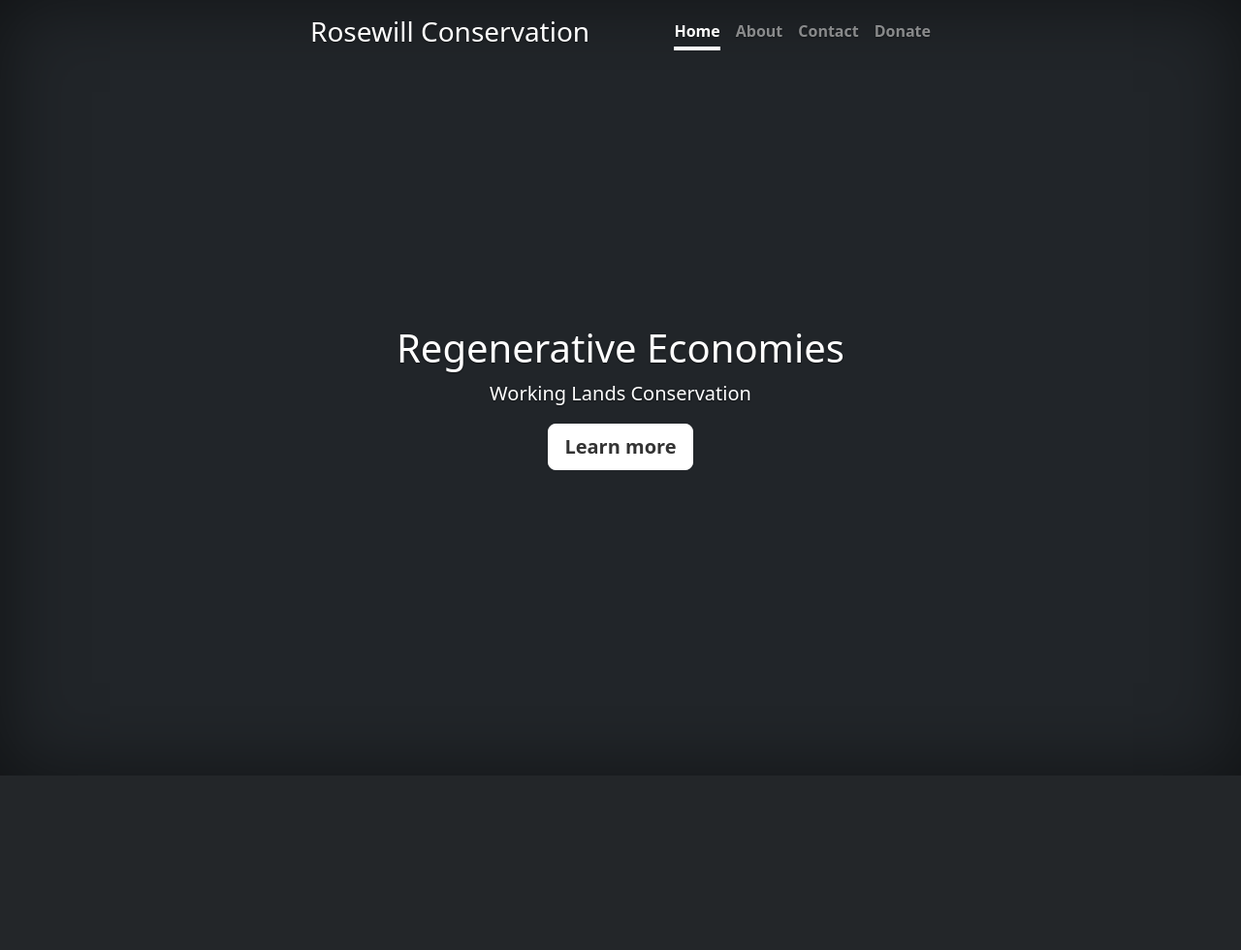
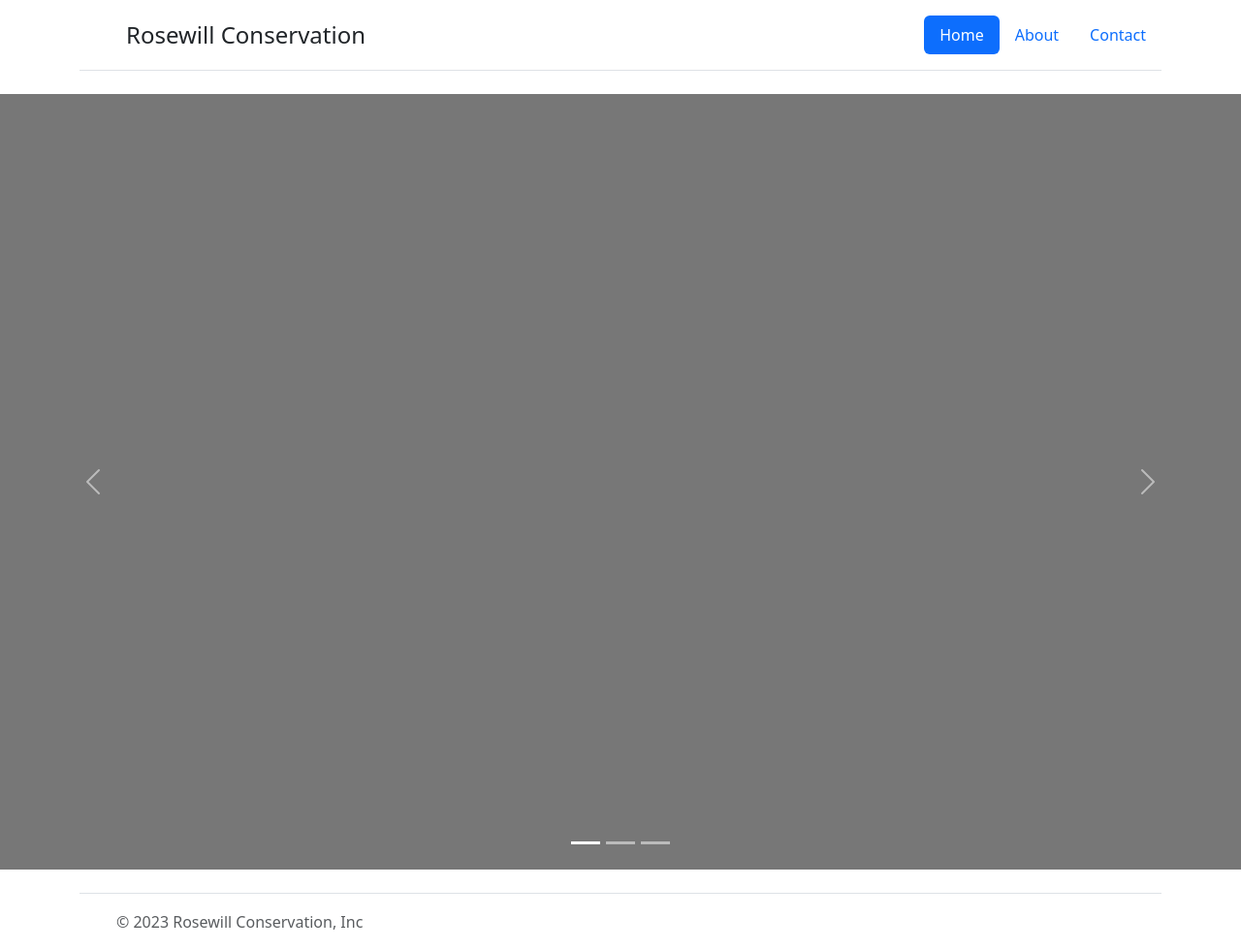
Before and after one commit to aayushgauba/rosewillconservation, a Django app: page / in a window 1280 px wide. Shown: the whole page at 97% size. Before the commit the page ends 800 px from the top, so only its background shows below. Run offline with Django 4.2, Linux system fonts and the light colour scheme; some libraries are stand-ins or nearby versions.

Commit message:
Theme change

```diff
--- a/pages/views.py
+++ b/pages/views.py
@@ -1,9 +1,21 @@
 from django.shortcuts import redirect, render
+from .forms import ContactForm
+from .models import Contact
+from datetime import date
 
 def index(request):
     return render(request, "index.html")
 def about(request):
     return render(request, "about.html")
 def contact(request):
-    return render(request, "contact.html")
+    form = ContactForm()
+    if request.method == 'POST':
+        form = ContactForm(request.POST)
+        if form.is_valid():
+            name = request.POST.get('Name')
+            email = request.POST.get('Email')
+            message = request.POST.get('Message')
+            dateform = date.today()
+            Contact.objects.create(Name = name, Email = email, Message = message, Date = dateform)
+    return render(request, "contact.html", context = {'form':form})
 # Create your views here.
--- a/rosewillconservation/settings.py
+++ b/rosewillconservation/settings.py
@@ -39,9 +39,11 @@ INSTALLED_APPS = [
     "django.contrib.staticfiles",
     "pages.apps.PagesConfig",
     'crispy_forms',
+    'crispy_bootstrap5',
 ]
 
-CRISPY_TEMPLATE_PACK = 'bootstrap4'
+CRISPY_ALLOWED_TEMPLATE_PACKS = "bootstrap5"
+CRISPY_TEMPLATE_PACK = "bootstrap5"
 
 MIDDLEWARE = [
     "django.middleware.security.SecurityMiddleware",
--- a/templates/base.html
+++ b/templates/base.html
@@ -9,13 +9,26 @@
 <script src="{% static 'js/min.js' %}" integrity="sha384-w76AqPfDkMBDXo30jS1Sgez6pr3x5MlQ1ZAGC+nuZB+EYdgRZgiwxhTBTkF7CXvN" crossorigin="anonymous"></script>
 <link href="{% static 'css/min.css' %}" rel="stylesheet" integrity="sha384-rbsA2VBKQhggwzxH7pPCaAqO46MgnOM80zW1RWuH61DGLwZJEdK2Kadq2F9CUG65" crossorigin="anonymous">
 <link href="{% static 'css/bootstrap.min.css' %}" rel="stylesheet" integrity="sha384-GLhlTQ8iRABdZLl6O3oVMWSktQOp6b7In1Zl3/Jr59b6EGGoI1aFkw7cmDA6j6gD" crossorigin="anonymous">
-<link href="{% static 'css/cover.css' %}" rel="stylesheet">
 <link rel="icon" href="https://rosewillconservation.com/wp-content/uploads/2023/02/17.png">
 <meta name="theme-color" content="#712cf9">
   </head>
-  <body class="d-flex h-100 text-center text-bg-dark" data-new-gr-c-s-check-loaded="14.1027.0" data-gr-ext-installed="">
+  <body>
     {% block content %} {% endblock %}
-    <footer class="mt-auto text-white-50">
-    </footer>
+    <div class="container">
+      <footer class="d-flex flex-wrap justify-content-between align-items-center py-3 my-4 border-top">
+        <div class="col-md-4 d-flex align-items-center">
+          <a href="/" class="mb-3 me-2 mb-md-0 text-muted text-decoration-none lh-1">
+            <svg class="bi" width="30" height="24"><use xlink:href="#bootstrap"></use></svg>
+          </a>
+          <span class="mb-3 mb-md-0 text-muted">© 2023 Rosewill Conservation, Inc</span>
+        </div>
+
+        <ul class="nav col-md-4 justify-content-end list-unstyled d-flex">
+          <li class="ms-3"><a class="text-muted" href="#"><svg class="bi" width="24" height="24"><use xlink:href="#twitter"></use></svg></a></li>
+          <li class="ms-3"><a class="text-muted" href="#"><svg class="bi" width="24" height="24"><use xlink:href="#instagram"></use></svg></a></li>
+          <li class="ms-3"><a class="text-muted" href="#"><svg class="bi" width="24" height="24"><use xlink:href="#facebook"></use></svg></a></li>
+        </ul>
+      </footer>
+    </div>
   </div>
   </body></html>
--- a/templates/index.html
+++ b/templates/index.html
@@ -1,26 +1,60 @@
 {% extends 'base.html' %}
 {% load static %}
 {% block content %}
-<div class="cover-container d-flex w-100 h-100 p-3 mx-auto flex-column">
-  <header class="mb-auto">
-    <div>
-      <h3 class="float-md-start mb-0">Rosewill Conservation</h3>
-      <nav class="nav nav-masthead justify-content-center float-md-end">
-        <a class="nav-link fw-bold py-1 px-0 active" aria-current="page" href="{%url 'index' %}">Home</a>
-        <a class="nav-link fw-bold py-1 px-0 " href="{%url 'about'%}">About</a>
-        <a class="nav-link fw-bold py-1 px-0" href="{% url 'contact' %}">Contact</a>
+<div class="container">
+  <header class="d-flex flex-wrap justify-content-center py-3 mb-4 border-bottom">
+    <a href="/" class="d-flex align-items-center mb-3 mb-md-0 me-md-auto text-dark text-decoration-none">
+      <svg class="bi me-2" width="40" height="32"><use xlink:href="#bootstrap"></use></svg>
+      <span class="fs-4">Rosewill Conservation</span>
+    </a>
 
-        <a class="nav-link fw-bold py-1 px-0" href="#">Donate</a>
-      </nav>
+    <ul class="nav nav-pills">
+      <li class="nav-item"><a href="{% url 'index' %}" class="nav-link active" aria-current="page">Home</a></li>
+      <li class="nav-item"><a href="{% url 'about' %}" class="nav-link">About</a></li>
+      <li class="nav-item"><a href="{% url 'contact' %}" class="nav-link">Contact</a></li>
+    </ul>
+  </header>
+</div>
+<div id="myCarousel" class="carousel slide" data-bs-ride="carousel">
+  <div class="carousel-indicators">
+    <button type="button" data-bs-target="#myCarousel" data-bs-slide-to="0" class="active" aria-label="Slide 1" aria-current="true"></button>
+    <button type="button" data-bs-target="#myCarousel" data-bs-slide-to="1" aria-label="Slide 2" class=""></button>
+    <button type="button" data-bs-target="#myCarousel" data-bs-slide-to="2" aria-label="Slide 3" class=""></button>
+  </div>
+  <div class="carousel-inner">
+    <div class="carousel-item active">
+      <svg class="bd-placeholder-img" width="100%" height="100%" xmlns="http://www.w3.org/2000/svg" aria-hidden="true" preserveAspectRatio="xMidYMid slice" focusable="false"><rect width="100%" height="100%" fill="#777"></rect></svg>
+      <div class="container">
+        <div class="carousel-caption text-start">
+
+        </div>
+      </div>
     </div>
-  </header>
+    <div class="carousel-item">
+      <svg class="bd-placeholder-img" width="100%" height="100%" xmlns="http://www.w3.org/2000/svg" aria-hidden="true" preserveAspectRatio="xMidYMid slice" focusable="false"><rect width="100%" height="100%" fill="#777"></rect></svg>
+      <div class="container">
+        <div class="carousel-caption">
 
-  <main class="px-3">
-    <h1>Regenerative Economies</h1>
-    <p class="lead">Working Lands Conservation</p>
-    <p class="lead">
-      <a href="#" class="btn btn-lg btn-secondary fw-bold border-white bg-white">Learn more</a>
+        </div>
+      </div>
+    </div>
+    <div class="carousel-item">
+      <svg class="bd-placeholder-img" width="100%" height="100%" xmlns="http://www.w3.org/2000/svg" aria-hidden="true" preserveAspectRatio="xMidYMid slice" focusable="false"><rect width="100%" height="100%" fill="#777"></rect></svg>
+      <div class="container">
+        <div class="carousel-caption text-end">
 
-    </p>
-  </main>
+        </div>
+      </div>
+    </div>
+  </div>
+  <button class="carousel-control-prev" type="button" data-bs-target="#myCarousel" data-bs-slide="prev">
+    <span class="carousel-control-prev-icon" aria-hidden="true"></span>
+    <span class="visually-hidden">Previous</span>
+  </button>
+  <button class="carousel-control-next" type="button" data-bs-target="#myCarousel" data-bs-slide="next">
+    <span class="carousel-control-next-icon" aria-hidden="true"></span>
+    <span class="visually-hidden">Next</span>
+  </button>
+</div>
+
   {% endblock %}
```
Also changed, not shown: pages/forms.py (added, +7 -0 lines), templates/about.html (+20 -18 lines), templates/contact.html (+26 -32 lines).
